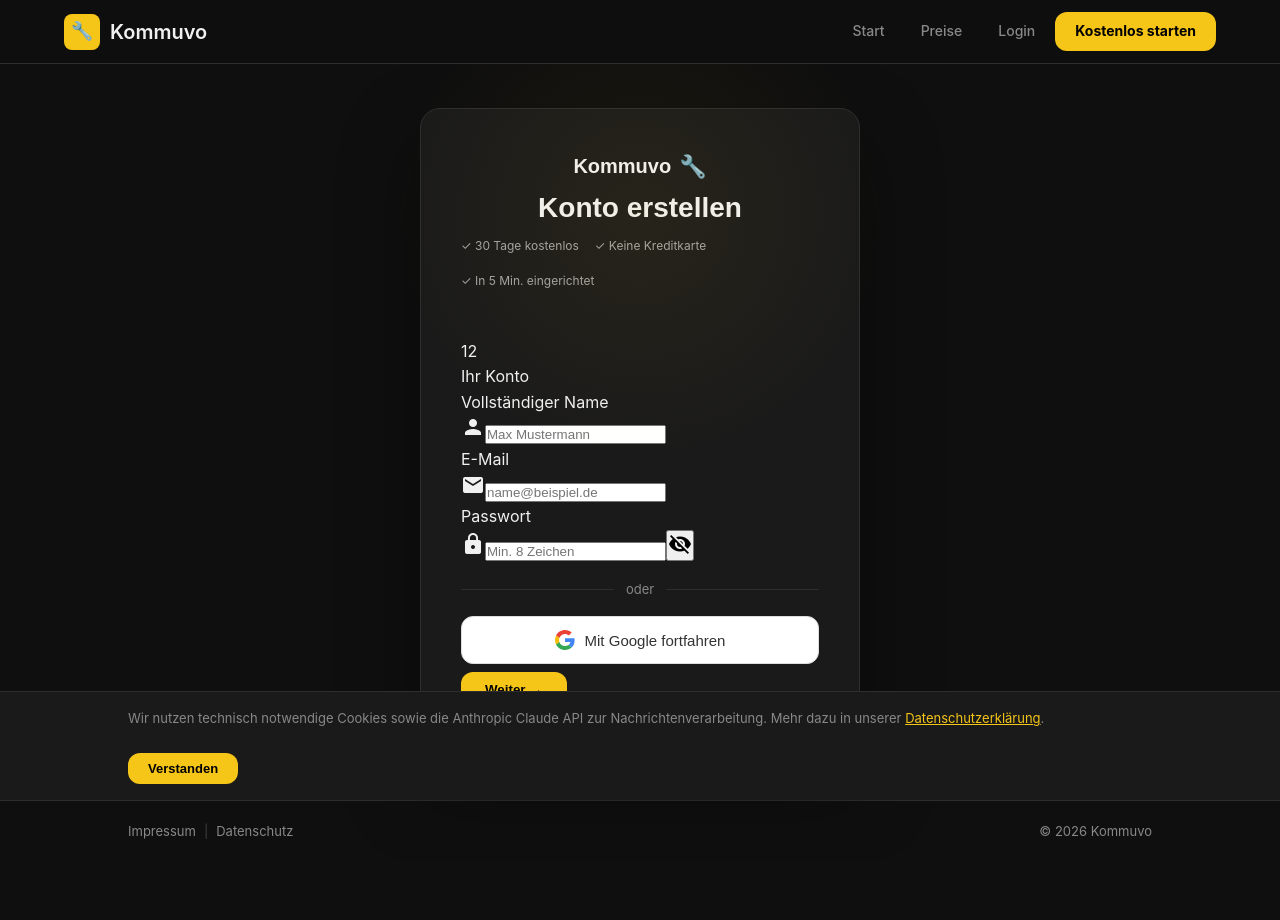
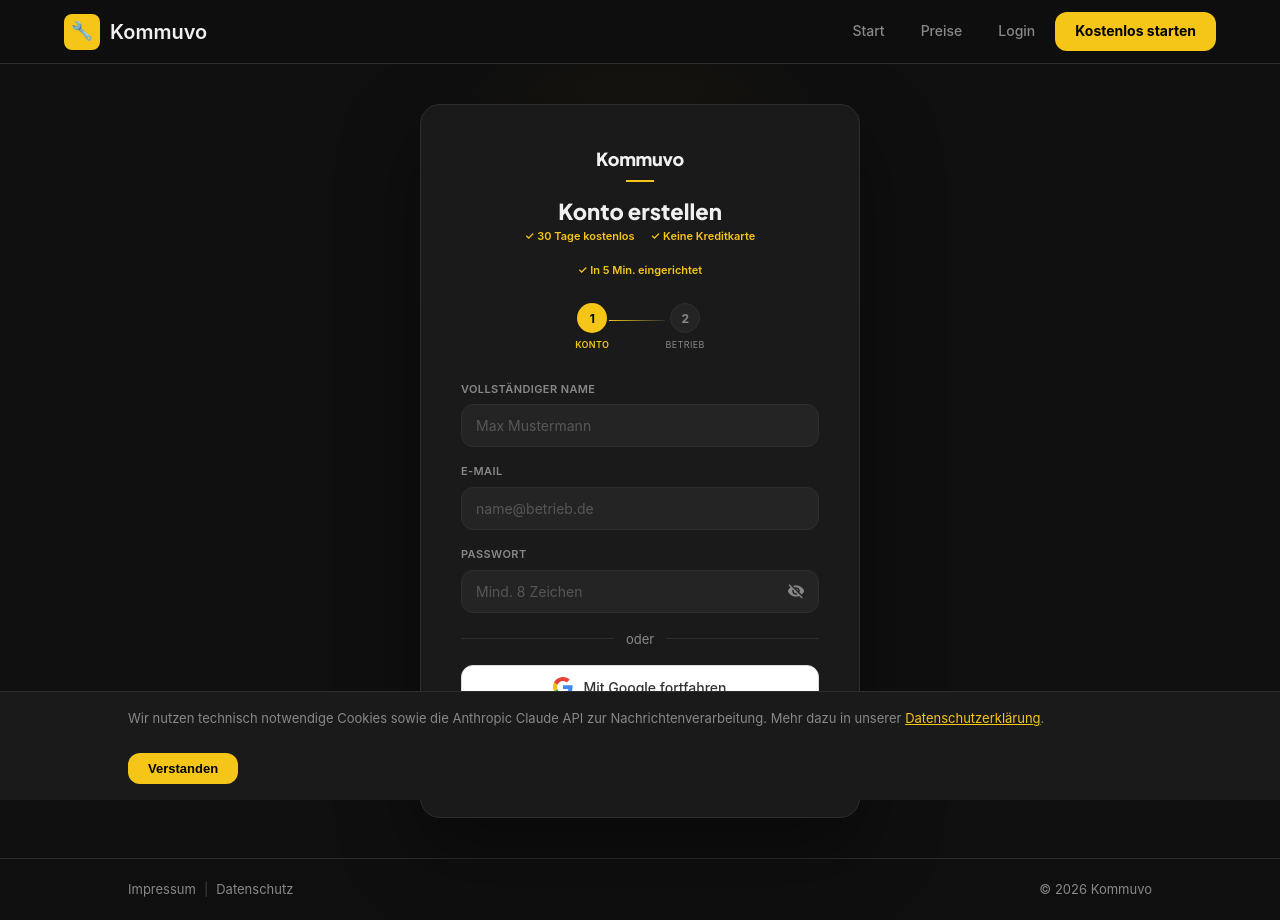
Before and after one commit to LukasBoerger/handwerkbot-frontend, an Angular app: page /register in a window 1280 px wide. Before the commit the page ends 862 px from the top, so only its background shows below. Built offline with nearby package versions, Linux system fonts and the light colour scheme.

Commit message:
feat: redesign register page with custom step indicator and inputs

```diff
--- a/src/app/pages/register/register.html
+++ b/src/app/pages/register/register.html
@@ -1,109 +1,140 @@
-<div class="auth-container">
+<div class="auth-page">
   <div class="auth-card">
-    <div class="register-header">
-      <div class="register-logo">
-        <span class="logo-text">Kommuvo</span>
-        <span class="logo-icon">🔧</span>
+    <div class="auth-brand">Kommuvo</div>
+    <div class="auth-brand-line"></div>
+    <h1 class="auth-title">Konto erstellen</h1>
+
+    <div class="register-benefits">
+      <span>✓ 30 Tage kostenlos</span>
+      <span>✓ Keine Kreditkarte</span>
+      <span>✓ In 5 Min. eingerichtet</span>
+    </div>
+
+    <div class="step-indicator">
+      <div class="step-node">
+        <div class="step-circle"
+             [class.step-circle--active]="currentStep === 1"
+             [class.step-circle--done]="currentStep > 1"
+             [class.step-circle--pending]="currentStep < 1">
+          {{ currentStep > 1 ? '✓' : '1' }}
+        </div>
+        <span class="step-label"
+              [class.step-label--active]="currentStep === 1"
+              [class.step-label--done]="currentStep > 1"
+              [class.step-label--pending]="currentStep < 1">Konto</span>
       </div>
-      <h1 class="auth-title">Konto erstellen</h1>
-      <div class="register-benefits">
-        <span>✓ 30 Tage kostenlos</span>
-        <span>✓ Keine Kreditkarte</span>
-        <span>✓ In 5 Min. eingerichtet</span>
+      <div class="step-line"
+           [class.step-line--done]="currentStep > 1"
+           [class.step-line--active]="currentStep === 1"
+           [class.step-line--pending]="currentStep < 1"></div>
+      <div class="step-node">
+        <div class="step-circle"
+             [class.step-circle--active]="currentStep === 2"
+             [class.step-circle--done]="currentStep > 2"
+             [class.step-circle--pending]="currentStep < 2">2</div>
+        <span class="step-label"
+              [class.step-label--active]="currentStep === 2"
+              [class.step-label--done]="currentStep > 2"
+              [class.step-label--pending]="currentStep < 2">Betrieb</span>
       </div>
     </div>
 
     @if (error) {
-      <div class="error-banner">
-        <mat-icon>error</mat-icon> {{ error }}
+      <div class="error-banner" role="alert">
+        <mat-icon>error</mat-icon>
+        {{ error }}
       </div>
     }
 
-    <div class="step-indicator">
-      <span [class.active]="currentStep === 1" [class.done]="currentStep > 1">1</span>
-      <span class="step-separator"></span>
-      <span [class.active]="currentStep === 2">2</span>
-    </div>
-
-    <!-- Schritt 1: Account -->
     @if (currentStep === 1) {
       <form [formGroup]="accountForm">
-        <p class="step-label">Ihr Konto</p>
-
-        <div class="form-field">
-          <label for="fullName">Vollständiger Name</label>
-          <div class="input-wrapper">
-            <mat-icon>person</mat-icon>
-            <input id="fullName" formControlName="fullName" data-cy="input-fullname" placeholder="Max Mustermann">
-          </div>
-        </div>
-
-        <div class="form-field">
-          <label for="email">E-Mail</label>
-          <div class="input-wrapper">
-            <mat-icon>email</mat-icon>
-            <input id="email" formControlName="email" type="email" autocomplete="email" data-cy="input-email" placeholder="name@beispiel.de">
-          </div>
-          @if (accountForm.get('email')?.touched && accountForm.get('email')?.hasError('email')) {
-            <span class="field-error">Ungültige E-Mail</span>
+        <div class="field">
+          <label class="field-label" for="reg-name">Vollständiger Name</label>
+          <input id="reg-name" class="field-input"
+                 formControlName="fullName"
+                 placeholder="Max Mustermann"
+                 data-cy="input-fullname">
+          @if (accountForm.get('fullName')?.invalid && accountForm.get('fullName')?.touched) {
+            <span class="field-error">Pflichtfeld</span>
           }
         </div>
 
-        <div class="form-field">
-          <label for="password">Passwort</label>
-          <div class="input-wrapper">
-            <mat-icon>lock</mat-icon>
-            <input id="password" formControlName="password" data-cy="input-password"
-                   [type]="hidePassword ? 'password' : 'text'" autocomplete="new-password" placeholder="Min. 8 Zeichen">
-            <button type="button" class="btn-icon" (click)="hidePassword = !hidePassword"
-                    aria-label="Passwort anzeigen umschalten">
+        <div class="field">
+          <label class="field-label" for="reg-email">E-Mail</label>
+          <input id="reg-email" class="field-input"
+                 formControlName="email"
+                 type="email"
+                 autocomplete="email"
+                 placeholder="name@betrieb.de"
+                 data-cy="input-email">
+          @if (accountForm.get('email')?.hasError('email') && accountForm.get('email')?.touched) {
+            <span class="field-error">Ungültige E-Mail-Adresse</span>
+          }
+        </div>
+
+        <div class="field">
+          <label class="field-label" for="reg-password">Passwort</label>
+          <div class="field-input-wrap">
+            <input id="reg-password" class="field-input"
+                   formControlName="password"
+                   [type]="hidePassword ? 'password' : 'text'"
+                   autocomplete="new-password"
+                   placeholder="Mind. 8 Zeichen"
+                   data-cy="input-password">
+            <button type="button" class="field-toggle"
+                    (click)="hidePassword = !hidePassword"
+                    [attr.aria-label]="hidePassword ? 'Passwort anzeigen' : 'Passwort verbergen'">
               <mat-icon>{{ hidePassword ? 'visibility_off' : 'visibility' }}</mat-icon>
             </button>
           </div>
-          @if (accountForm.get('password')?.touched && accountForm.get('password')?.hasError('minlength')) {
+          @if (accountForm.get('password')?.hasError('minlength') && accountForm.get('password')?.touched) {
             <span class="field-error">Mindestens 8 Zeichen</span>
           }
         </div>
 
         <div class="divider-text"><span>oder</span></div>
 
-        <button class="btn-google" type="button" (click)="loginWithGoogle()">
+        <button type="button" class="btn-google" (click)="loginWithGoogle()">
           <img src="assets/google-icon.svg" width="20" height="20" alt="Google">
           Mit Google fortfahren
         </button>
 
         <div class="step-actions">
-          <button class="btn-next" type="button" data-cy="btn-next-account" (click)="nextStep()">
+          <button type="button" class="btn-primary" data-cy="btn-next-account"
+                  (click)="nextStep()">
             Weiter →
           </button>
         </div>
       </form>
     }
 
-    <!-- Schritt 2: Betrieb -->
     @if (currentStep === 2) {
       <form [formGroup]="businessForm">
-        <p class="step-label">Ihr Betrieb</p>
-
-        <div class="form-field">
-          <label for="businessName">Betriebsname</label>
-          <div class="input-wrapper">
-            <mat-icon>business</mat-icon>
-            <input id="businessName" formControlName="businessName" data-cy="input-business-name" placeholder="Muster GmbH">
-          </div>
+        <div class="field">
+          <label class="field-label" for="reg-business-name">Betriebsname</label>
+          <input id="reg-business-name" class="field-input"
+                 formControlName="businessName"
+                 placeholder="z.B. Müller Elektro GmbH"
+                 data-cy="input-business-name">
+          @if (businessForm.get('businessName')?.invalid && businessForm.get('businessName')?.touched) {
+            <span class="field-error">Pflichtfeld</span>
+          }
         </div>
 
-        <div class="form-field">
-          <label for="businessPhone">Telefonnummer</label>
-          <div class="input-wrapper">
-            <mat-icon>phone</mat-icon>
-            <input id="businessPhone" formControlName="businessPhone" data-cy="input-business-phone" placeholder="+49 123 456789">
-          </div>
+        <div class="field">
+          <label class="field-label" for="reg-business-phone">Telefonnummer</label>
+          <input id="reg-business-phone" class="field-input"
+                 formControlName="businessPhone"
+                 placeholder="+49 ..."
+                 data-cy="input-business-phone">
+          @if (businessForm.get('businessPhone')?.invalid && businessForm.get('businessPhone')?.touched) {
+            <span class="field-error">Pflichtfeld</span>
+          }
         </div>
 
         <div class="step-actions">
-          <button class="btn-back" type="button" (click)="prevStep()">Zurück</button>
-          <button class="btn-submit" type="button" data-cy="btn-submit-register"
+          <button type="button" class="btn-secondary" (click)="prevStep()">← Zurück</button>
+          <button type="button" class="btn-primary" data-cy="btn-submit-register"
                   [disabled]="businessForm.invalid || loading"
                   (click)="submit()">
             @if (loading) {
@@ -114,9 +145,8 @@
           </button>
         </div>
 
-        <p class="login-hint">
-          Bereits registriert?
-          <a routerLink="/login">Jetzt anmelden</a>
+        <p class="auth-footer">
+          Bereits registriert? <a routerLink="/login">Jetzt anmelden</a>
         </p>
       </form>
     }
--- a/src/app/pages/register/register.scss
+++ b/src/app/pages/register/register.scss
@@ -1,263 +1,16 @@
-.auth-container {
-  min-height: calc(100vh - 64px);
-  display: flex;
-  align-items: center;
-  justify-content: center;
-  padding: 40px 24px;
-  position: relative;
-
-  @media (max-width: 480px) {
-    padding: 24px 12px;
-    align-items: flex-start;
-    padding-top: 32px;
-  }
-
-  &::before {
-    content: '';
-    position: absolute;
-    top: -100px;
-    left: 50%;
-    transform: translateX(-50%);
-    width: 500px;
-    height: 500px;
-    background: radial-gradient(circle, rgba(245,197,24,0.06) 0%, transparent 70%);
-    pointer-events: none;
-  }
-}
-
-.auth-card {
-  width: 100%;
-  max-width: 440px;
-  background: var(--bg-2) !important;
-  border: 1px solid var(--border) !important;
-  border-radius: var(--radius-lg) !important;
-  padding: 40px !important;
-  box-shadow: 0 32px 80px rgba(0,0,0,0.4) !important;
-
-  @media (max-width: 480px) {
-    padding: 24px 20px !important;
-    border-radius: var(--radius) !important;
-    box-shadow: none !important;
-  }
-}
-
-.register-header {
-  display: flex;
-  flex-direction: column;
-  align-items: center;
-  text-align: center;
-  gap: 8px;
-  margin-bottom: 24px;
-  width: 100%;
-}
-
-.register-logo {
-  display: flex;
-  align-items: center;
-  gap: 8px;
-  font-size: 20px;
-  font-weight: 800;
-  font-family: 'Syne', sans-serif;
-
-  .logo-text { color: var(--text); }
-  .logo-icon  { font-size: 22px; }
-}
+// src/app/pages/register/register.scss
+@use '../auth-common';
 
 .register-benefits {
   display: flex;
+  justify-content: center;
   gap: 16px;
-  font-size: 12px;
-  color: rgba(255,255,255,0.5);
   margin-bottom: 24px;
   flex-wrap: wrap;
 
-  span { color: rgba(255,255,255,0.6); }
-}
-
-.auth-title {
-  font-family: 'Syne', sans-serif;
-  font-size: 28px;
-  font-weight: 800;
-  text-align: center;
-  color: var(--text);
-  margin-bottom: 4px;
-}
-
-.auth-subtitle {
-  font-size: 14px;
-  color: var(--text-muted);
-  text-align: center;
-  margin-bottom: 32px;
-}
-
-.full-width { width: 100%; }
-
-.btn-submit {
-  flex: 1;
-  height: 52px;
-  font-size: 16px;
-  font-weight: 700;
-  margin-top: 8px;
-  display: flex;
-  align-items: center;
-  justify-content: center;
-  gap: 8px;
-  background: var(--accent) !important;
-  color: #000 !important;
-  border-radius: var(--radius) !important;
-  border: none;
-  cursor: pointer;
-  transition: opacity 0.2s;
-
-  &:hover { opacity: 0.85; }
-  &:disabled { opacity: 0.5; cursor: not-allowed; }
-}
-
-.error-banner {
-  background: rgba(255,77,77,0.1);
-  border: 1px solid rgba(255,77,77,0.3);
-  color: var(--danger);
-  padding: 12px 16px;
-  border-radius: var(--radius);
-  margin-bottom: 20px;
-  display: flex;
-  align-items: center;
-  gap: 8px;
-  font-size: 14px;
-}
-
-.login-hint {
-  text-align: center;
-  margin-top: 16px;
-  color: var(--text-muted);
-  font-size: 14px;
-
-  a {
+  span {
+    font-size: 11px;
     color: var(--accent);
     font-weight: 600;
-    &:hover { text-decoration: underline; }
   }
 }
-
-.divider {
-  border: none;
-  border-top: 1px solid var(--border);
-  margin: 24px 0;
-}
-
-// Stepper Dark Override
-::ng-deep .mat-stepper-vertical {
-  background: transparent !important;
-
-  .mat-step-header {
-    background: transparent !important;
-    color: var(--text) !important;
-
-    .mat-step-label { color: var(--text-muted) !important; }
-    .mat-step-label-selected { color: var(--text) !important; }
-    .mat-step-icon {
-      background: var(--bg-3) !important;
-      color: var(--text-muted) !important;
-      border: 1px solid var(--border) !important;
-    }
-    .mat-step-icon-selected {
-      background: var(--accent) !important;
-      color: #000 !important;
-      border-color: var(--accent) !important;
-    }
-  }
-
-  .mat-stepper-vertical-line::before {
-    border-color: var(--border) !important;
-  }
-
-  @media (max-width: 480px) {
-    .mat-step-label { display: none !important; }
-    .mat-step-header { padding: 12px 8px !important; }
-  }
-}
-
-.step-actions {
-  display: flex;
-  gap: 8px;
-  margin-top: 8px;
-  padding-bottom: 8px;
-
-  @media (max-width: 480px) {
-    flex-direction: column;
-
-    .btn-next, .btn-back { width: 100%; text-align: center; }
-  }
-}
-
-.btn-next {
-  padding: 10px 24px;
-  background: var(--accent);
-  color: #000;
-  border-radius: var(--radius);
-  font-weight: 700;
-  border: none;
-  cursor: pointer;
-  transition: opacity 0.2s;
-
-  &:hover { opacity: 0.85; }
-  &:disabled { opacity: 0.4; cursor: not-allowed; }
-}
-
-.btn-back {
-  padding: 10px 24px;
-  background: transparent;
-  color: var(--text-muted);
-  border: 1px solid var(--border);
-  border-radius: var(--radius);
-  cursor: pointer;
-  transition: all 0.2s;
-
-  &:hover { color: var(--text); }
-}
-
-::ng-deep .mat-mdc-form-field {
-  .mdc-floating-label { left: 36px !important; }
-  .mdc-floating-label--float-above {
-    left: 0 !important;
-    transform: translateY(-130%) scale(0.75) !important;
-  }
-  .mdc-text-field__input { width: 100% !important; }
-}
-
-.divider-text {
-  display: flex;
-  align-items: center;
-  gap: 12px;
-  margin: 16px 0;
-  color: var(--text-muted);
-  font-size: 13px;
-
-  &::before,
-  &::after {
-    content: '';
-    flex: 1;
-    height: 1px;
-    background: var(--border);
-  }
-}
-
-.btn-google {
-  width: 100%;
-  height: 48px;
-  background: #fff;
-  color: #333;
-  border: 1px solid #dadce0;
-  border-radius: var(--radius);
-  display: flex;
-  align-items: center;
-  justify-content: center;
-  gap: 10px;
-  font-size: 15px;
-  font-weight: 500;
-  cursor: pointer;
-  margin-bottom: 8px;
-  transition: background 0.2s;
-
-  &:hover { background: #f5f5f5; }
-}
```
